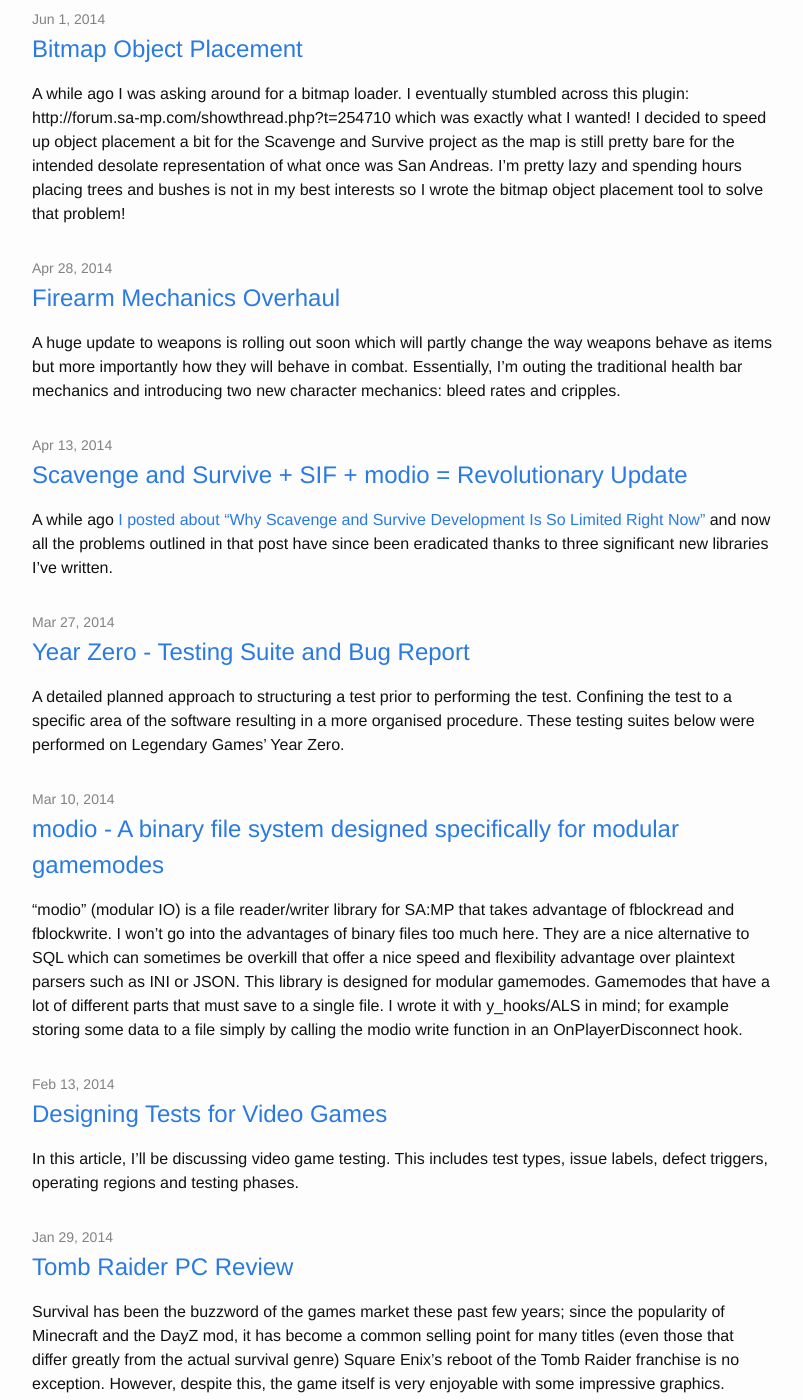
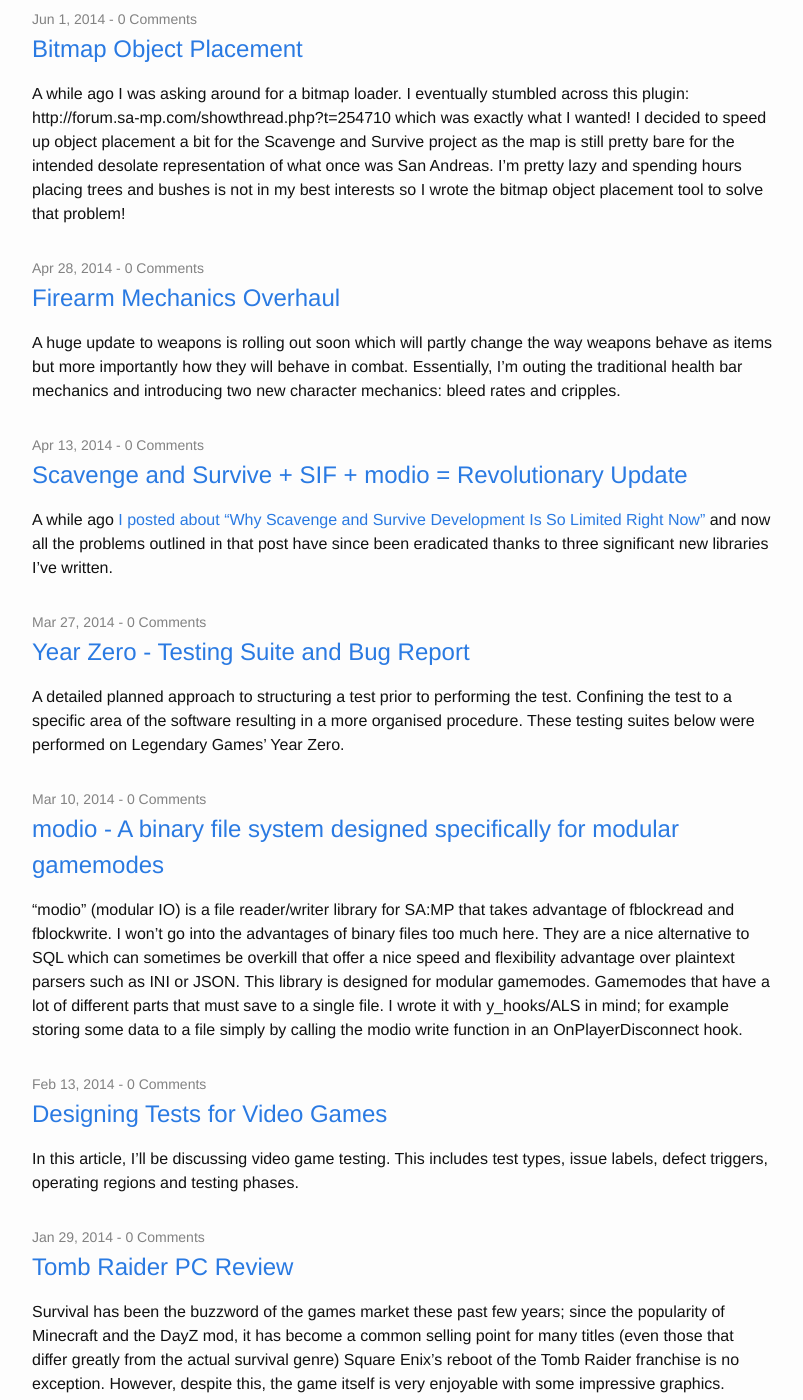
Before and after one commit to Southclaw/southclaw.github.io, a Jekyll site: the page built from index.html, in a window 1280 px wide and 1400 px high, scrolled down 2680 px. Shown: the whole window, without its empty margins (238-1041 px from the left). Built offline with Jekyll 4.4.1, drawn with Linux system fonts in a browser that asks for light colours; comment, search, counter and statistics services are not loaded; some of the changed text lies outside the part shown.

Commit message:
Added comment counts to index

```diff
--- a/_layouts/post.html
+++ b/_layouts/post.html
@@ -25,6 +25,5 @@
 					(d.head || d.body).appendChild(s);})();
 	</script>
 	<noscript>Please enable JavaScript to view the <a href="https://disqus.com/?ref_noscript" rel="nofollow">comments powered by Disqus.</a></noscript>
-	<script id="dsq-count-scr" src="//southclaw.disqus.com/count.js" async></script>
 
 </article>
--- a/index.html
+++ b/index.html
@@ -9,7 +9,9 @@
   <ul class="post-list">
     {% for post in site.posts %}
       <li>
-        <span class="post-meta">{{ post.date | date: "%b %-d, %Y" }}</span>
+        <span class="post-meta">
+          {{ post.date | date: "%b %-d, %Y" }} - <span class="disqus-comment-count" data-disqus-identifier="{{post.url}}">0 Comments</span>
+        </span>
 
         <h2>
           <a class="post-link" href="{{ post.url | prepend: site.baseurl }}">{{ post.title }}</a>
@@ -22,3 +24,4 @@
   <p class="rss-subscribe">subscribe <a href="{{ "/feed.xml" | prepend: site.baseurl }}">via RSS</a></p>
 
 </div>
+<script id="dsq-count-scr" src="//southclaw.disqus.com/count.js" async></script>
```
